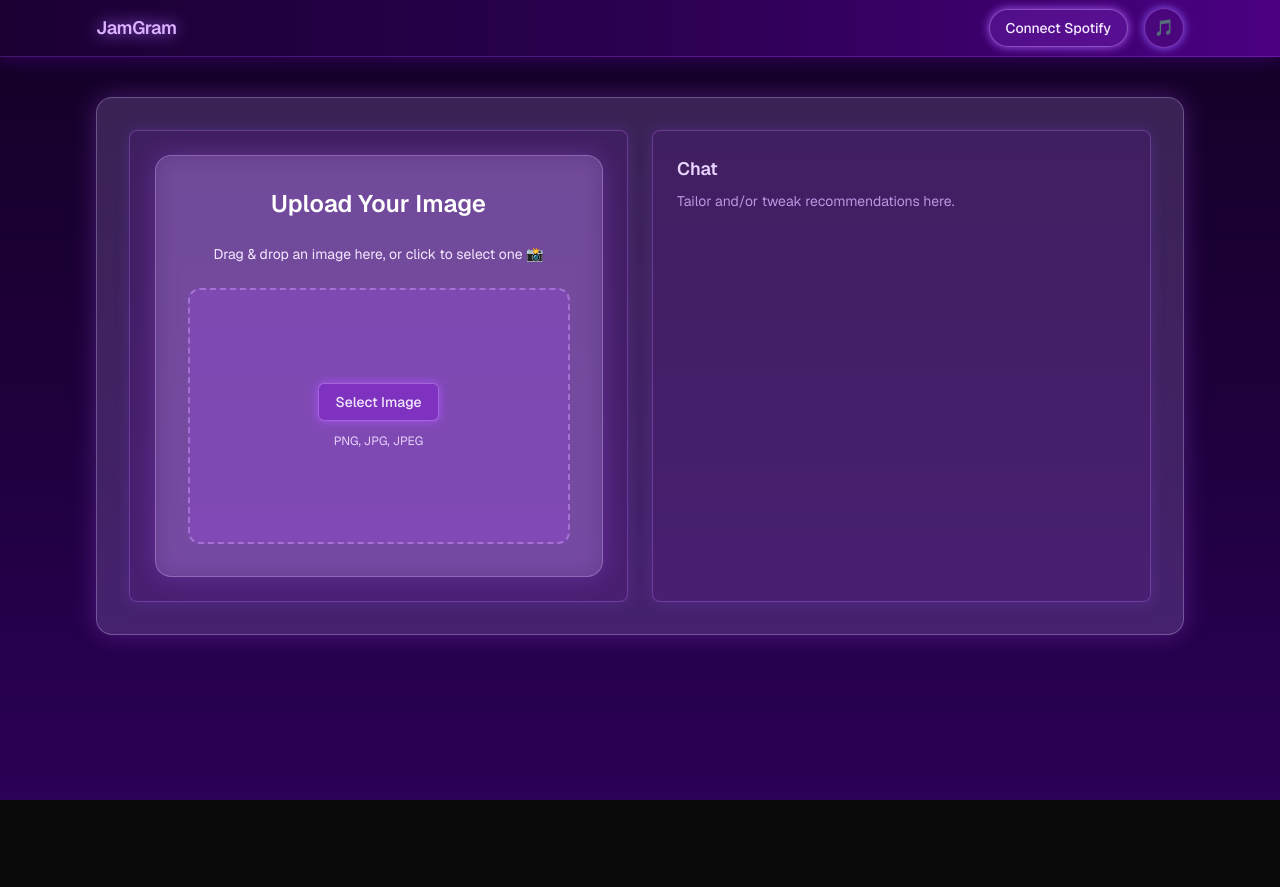
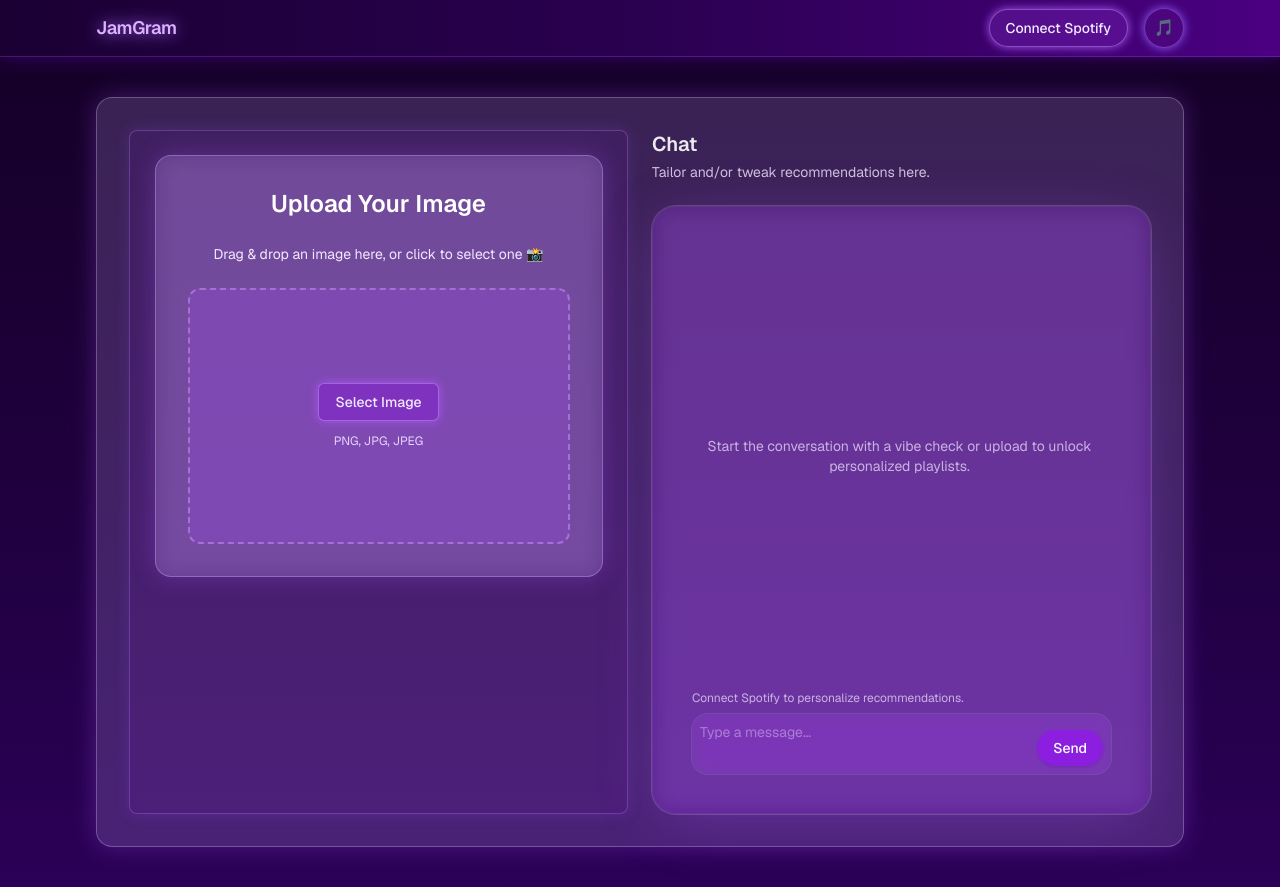
Before and after one commit to CS222-UIUC/fa25-team011, a Next.js app in the folder jamgram/: page / in a window 1280 px wide. Before the commit the page ends 800 px from the top, so only its background shows below. Built offline with nearby package versions, Linux system fonts and the light colour scheme; no server answers.

Commit message:
updated the chat interface so users can type a message

```diff
--- /dev/null
+++ b/jamgram/app/components/ChatPanel.tsx
@@ -0,0 +1,104 @@
+"use client";
+
+import { useEffect, useMemo, useRef, useState, type KeyboardEvent } from "react";
+
+export type ChatPanelProps = {
+  onSend?: (message: string) => Promise<void> | void;
+  isConnected?: boolean;
+};
+
+export default function ChatPanel({ onSend, isConnected = true }: ChatPanelProps) {
+  // BACKEND_HOOK: token/session check should happen before rendering via parent props.
+  const [inputValue, setInputValue] = useState("");
+  const textareaRef = useRef<HTMLTextAreaElement | null>(null);
+
+  // Ensure the textarea height matches its content up to four rows (~160px).
+  const adjustTextareaHeight = () => {
+    const textarea = textareaRef.current;
+    if (!textarea) return;
+    textarea.style.height = "auto";
+    textarea.style.height = `${Math.min(textarea.scrollHeight, 160)}px`;
+  };
+
+  useEffect(() => {
+    adjustTextareaHeight();
+  }, [inputValue]);
+
+  const handleSend = async () => {
+    const trimmed = inputValue.trim();
+    if (!trimmed) return;
+
+    setInputValue("");
+    adjustTextareaHeight();
+
+    // BACKEND_HOOK: send message payload to API route (streaming later).
+    // BACKEND_HOOK: persist outbound message to DB (Vercel Postgres).
+    try {
+      await onSend?.(trimmed);
+    } catch (error) {
+      console.error("Chat send error", error);
+    }
+  };
+
+  const handleKeyDown = (event: KeyboardEvent<HTMLTextAreaElement>) => {
+    if (event.key === "Enter" && !event.shiftKey) {
+      event.preventDefault();
+      void handleSend();
+    }
+  };
+
+  const sendDisabled = useMemo(() => inputValue.trim().length === 0, [inputValue]);
+
+  return (
+    <div className="flex h-full flex-col">
+      <header>
+        <h2 className="text-xl font-semibold text-white/90">Chat</h2>
+        <p className="mt-1 text-sm text-purple-100/80">
+          Tailor and/or tweak recommendations here.
+        </p>
+      </header>
+
+      <div className="mt-6 flex flex-1 flex-col overflow-hidden rounded-3xl bg-purple-600/20 p-6 sm:p-8 lg:p-10 ring-1 ring-purple-200/20 shadow-[0_10px_60px_-10px_rgba(168,85,247,0.35)] backdrop-blur-md outline outline-1 -outline-offset-1 outline-white/5">
+        <div
+          role="log"
+          aria-live="polite"
+          aria-relevant="additions"
+          className="min-h-[420px] flex-1 overflow-y-auto pr-1"
+        >
+          <div className="flex h-full items-center justify-center text-center text-sm text-purple-100/70">
+            Start the conversation with a vibe check or upload to unlock personalized playlists.
+          </div>
+        </div>
+
+        <div className="mt-6 flex flex-col gap-2">
+          {!isConnected && (
+            // BACKEND_HOOK: toggle isConnected from Spotify OAuth state.
+            <p className="text-xs text-purple-100/70">
+              Connect Spotify to personalize recommendations.
+            </p>
+          )}
+          <div className="flex items-end gap-3 rounded-2xl bg-white/5 p-2 ring-1 ring-white/10 backdrop-blur">
+            <textarea
+              aria-label="Type a message"
+              ref={textareaRef}
+              value={inputValue}
+              onChange={(event) => setInputValue(event.target.value)}
+              onKeyDown={handleKeyDown}
+              placeholder="Type a message…"
+              className="h-[44px] min-h-[44px] max-h-40 flex-1 resize-none bg-transparent text-sm text-white placeholder:text-purple-100/40 focus-visible:outline focus-visible:outline-2 focus-visible:outline-offset-2 focus-visible:outline-purple-200/60"
+            />
+            <button
+              aria-label="Send message"
+              type="button"
+              onClick={() => void handleSend()}
+              disabled={sendDisabled}
+              className="rounded-full bg-purple-600 px-4 py-2 text-sm font-medium text-white shadow transition focus-visible:outline focus-visible:outline-2 focus-visible:outline-offset-2 focus-visible:outline-purple-200 disabled:cursor-not-allowed disabled:bg-purple-600/60 hover:bg-purple-500"
+            >
+              Send
+            </button>
+          </div>
+        </div>
+      </div>
+    </div>
+  );
+}
--- a/jamgram/app/page.tsx
+++ b/jamgram/app/page.tsx
@@ -1,3 +1,4 @@
+import ChatPanel from "@/app/components/ChatPanel";
 import ImageUpload from "./components/ImageUpload";
 
 export default function Home() {
@@ -6,13 +7,7 @@ export default function Home() {
       <section className="rounded-lg border border-purple-400/30 bg-purple-900/20 p-6 shadow-[0_0_15px_#8b5cf6]/20">
         <ImageUpload />
       </section>
-      <section className="rounded-lg border border-purple-400/30 bg-purple-900/20 p-6 shadow-[0_0_15px_#8b5cf6]/20">
-        <h2 className="text-lg font-semibold text-purple-200">Chat</h2>
-        <p className="mt-2 text-sm text-purple-300/80">
-          Tailor and/or tweak recommendations here.
-        </p>
-        {/* Add your chat interface here later */}
-      </section>
+      <ChatPanel isConnected={false} />
     </div>
   );
 }
--- /dev/null
+++ b/jamgram/lib/types.ts
@@ -0,0 +1,7 @@
+// defines the shared ChatMessage TypeScript type used to describe chat messages
+export type ChatMessage = {
+  id: string;
+  role: "user" | "assistant" | "system";
+  content: string;
+  ts: string; // ISO timestamp
+};
--- a/jamgram/package.json
+++ b/jamgram/package.json
@@ -14,6 +14,7 @@
   },
   "dependencies": {
     "next": "15.5.4",
+    "next-auth": "^4.24.11",
     "react": "19.1.0",
     "react-dom": "19.1.0"
   },
```
Also changed, not shown: 1 other file (tests, documents, lock files or other folders).
